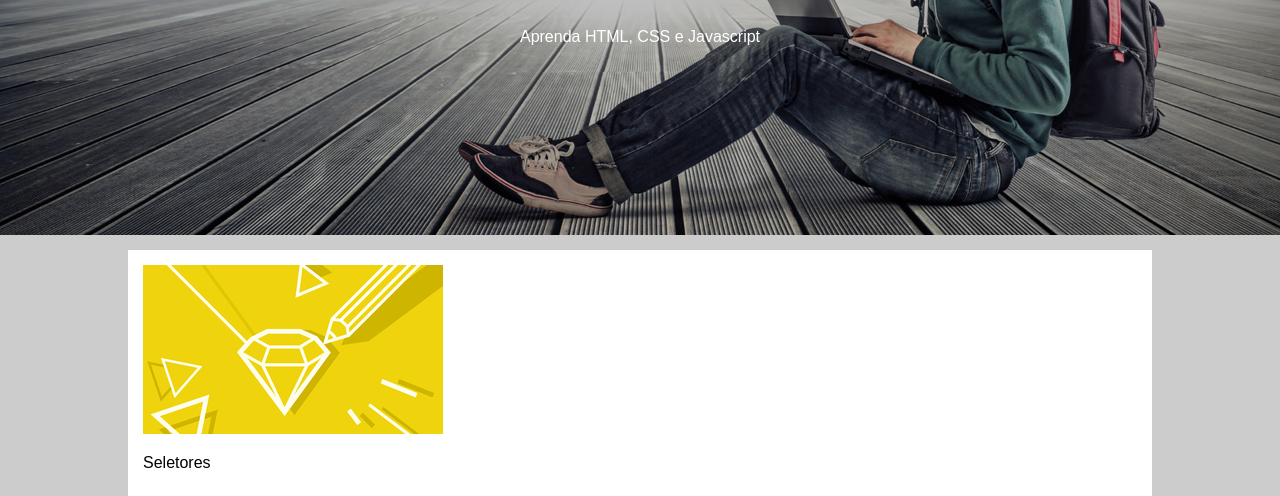
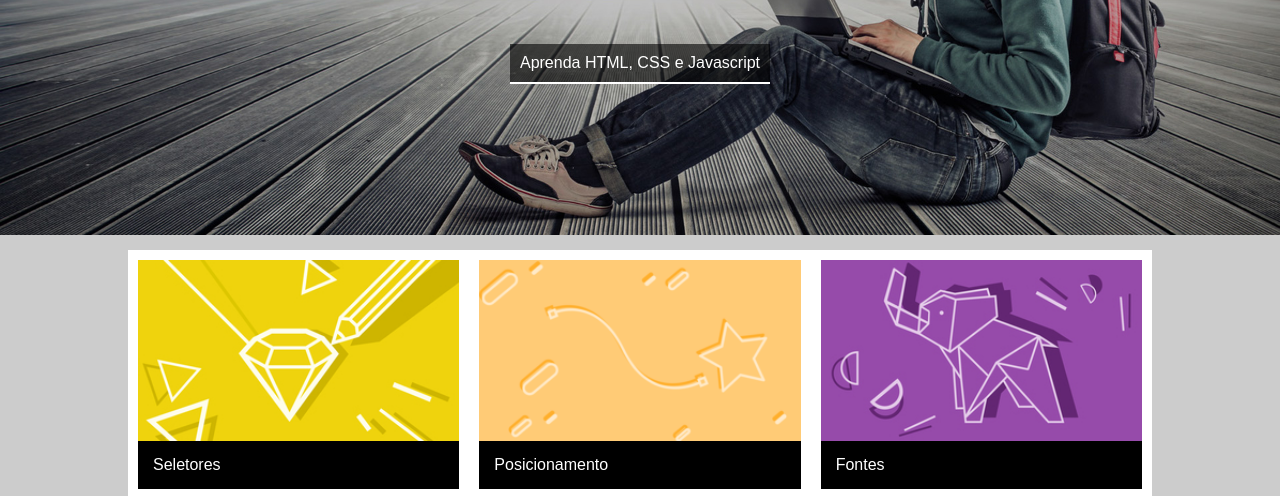
Before and after one commit to PessoaRafael/project-college, a plain HTML site: page index.html in a window 1280 px wide. Shown: the part 266-762 px from the top of the page. Drawn offline with Linux system fonts and the light colour scheme.

Commit message:
third commit

```diff
--- a/estilos.css
+++ b/estilos.css
@@ -16,6 +16,13 @@ body{
     text-align: center;
     color: white;
     margin-top: 150px;
+
+}
+.hero-content p{
+    background-color: rgba(0, 0, 0, 0.6);
+    display: inline-block;
+    padding: 10px;
+    border-bottom: 2px solid white;
 }
 
 .hero-content h1{
@@ -55,11 +62,31 @@ main{
 
 .content-section{
     background-color: white;
+    padding: 10px;
+    margin-top: 15px;
+    overflow: auto;
+}
+.card{
+    width: 32%;
+    float: left;
+    box-sizing: border-box;
+
+}
+.card-1, .card-2{
+    margin-right: 2%;
+}
+.card img{
+    width: 100%;
+    display:block
+}
+.card p{
+    background-color: black;
+    color: white;
+    margin: 0;
     padding: 15px;
-    margin-top: 15px;
 }
 .content-header{
-    border-bottom: solid 2px #ccc;
+    border-bottom: solid 2px #393535;
 	padding: 10px;
 
 	background: #eee;
--- a/index.html
+++ b/index.html
@@ -25,22 +25,23 @@
         </header>
         <main>
             <section class="content-section">
-                 <div class="card-3">
+                 <div class="card card-1">
                  <img src="./imagens/card_03.jpg" alt="imagem 3">
                  <p>Seletores</p>
                 </div>
 
-            </section>
-            <div class="card-1">
+
+            <div class="card card-2">
                 <img src="./imagens/card_01.png" alt="imagem de uma varinha">
                 <p>Posicionamento</p>
                </div>
 
-               <div class="card-2">
+               <div class="card card-3">
                 <img src="./imagens/card_02.jpg" alt="imagem 2">
                 <p>Fontes</p>
                </div>
-            <section class="content-section">
+            </section>
+            <section class="content-header">
                 <article>
                     <header>
                         <h2>Titulo do article</h2>
```
